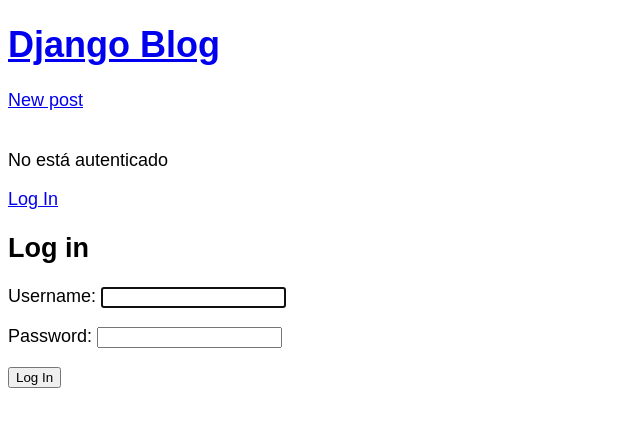
After one commit to osm3rr/project_5_django_basic, a Django app: page /accounts/login/ in a window 1280 px wide. The commit adds this page. Shown: the top 427 px of the page, without its empty margins (0-640 px from the left). Run offline with Django 5.2, Linux system fonts and the light colour scheme; some web fonts are replaced.

Commit message:
login ready- logout in progress

```diff
--- a/django_project/settings.py
+++ b/django_project/settings.py
@@ -122,3 +122,6 @@
 # https://docs.djangoproject.com/en/5.0/ref/settings/#default-auto-field
 
 DEFAULT_AUTO_FIELD = 'django.db.models.BigAutoField'
+
+LOGIN_REDIRECT_URL = "home"
+LOGOUT_REDIRECT_URL = "home"
--- a/django_project/urls.py
+++ b/django_project/urls.py
@@ -20,4 +20,5 @@
 urlpatterns = [
     path('admin/', admin.site.urls),
     path("", include("blogs.urls")),
+    path("accounts/", include("django.contrib.auth.urls")),
 ]
--- a/templates/base.html
+++ b/templates/base.html
@@ -18,6 +18,14 @@
             <a href="{% url 'post_new1' %}">New post</a>
         </div>
         <br>
+        {% if user.is_authenticated %}
+            <p>Hi {{ user.username }}!</p>
+            <!-- <p><a href="{% url 'logout' %}">Log Out</a></p> -->
+        {% else %}
+            <p>No está autenticado</p>
+            <a href="{% url 'login' %}">Log In</a>
+        {% endif %}
+        <br>
         {% block content %}
         <!-- contenido propio -->
         {% endblock content %}
--- /dev/null
+++ b/templates/registration/login.html
@@ -0,0 +1,9 @@
+{% extends "base.html" %}
+
+{% block content %}
+    <h2>Log in</h2>
+    <form method="post">{% csrf_token %}
+        {{ form.as_p }}
+        <button type="submit" >Log In</button>
+    </form>
+{% endblock content %}
--- /dev/null
+++ b/templates/registration/logout.html
@@ -0,0 +1,3 @@
+<form action="{% url 'logout' %}" method="post">{% csrf_token %}
+    <button type="submit">Logout</button>
+</form>
```
Also changed, not shown: db.sqlite3.
